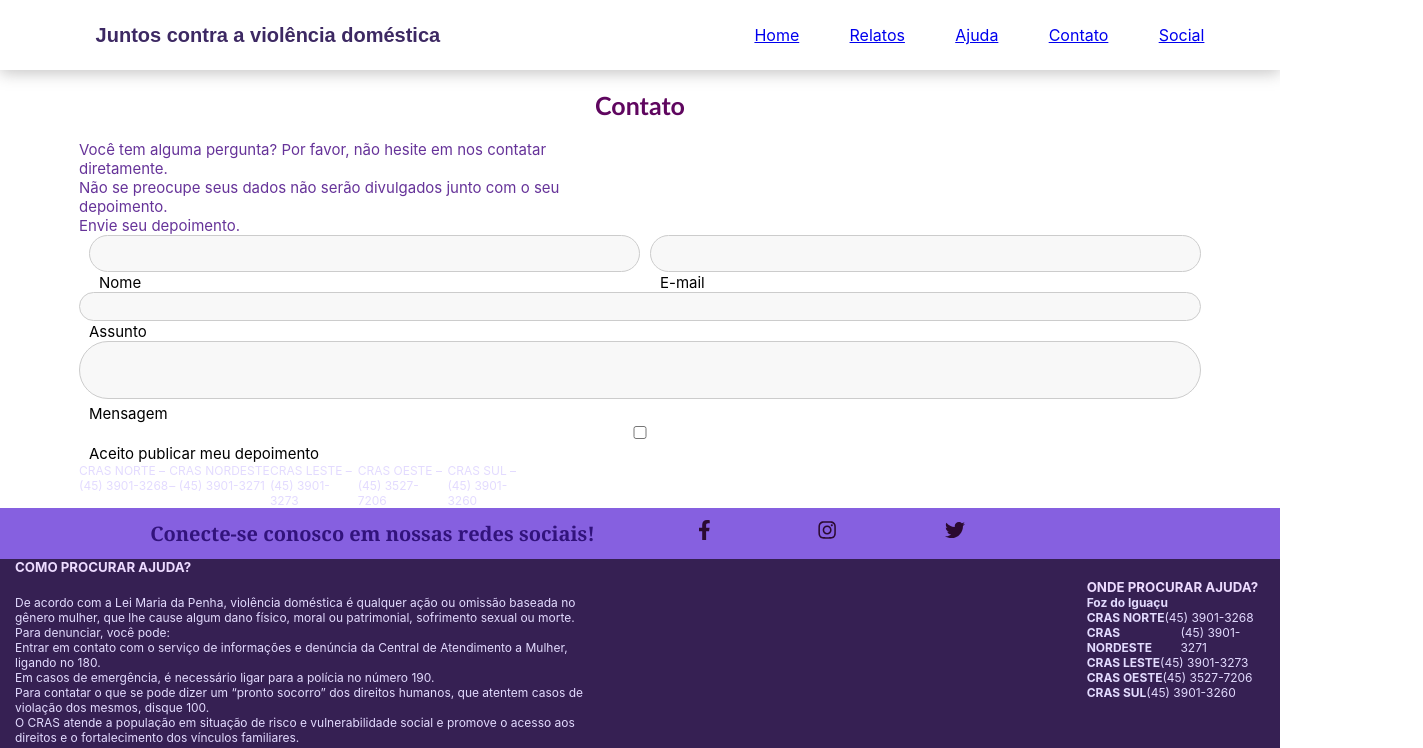
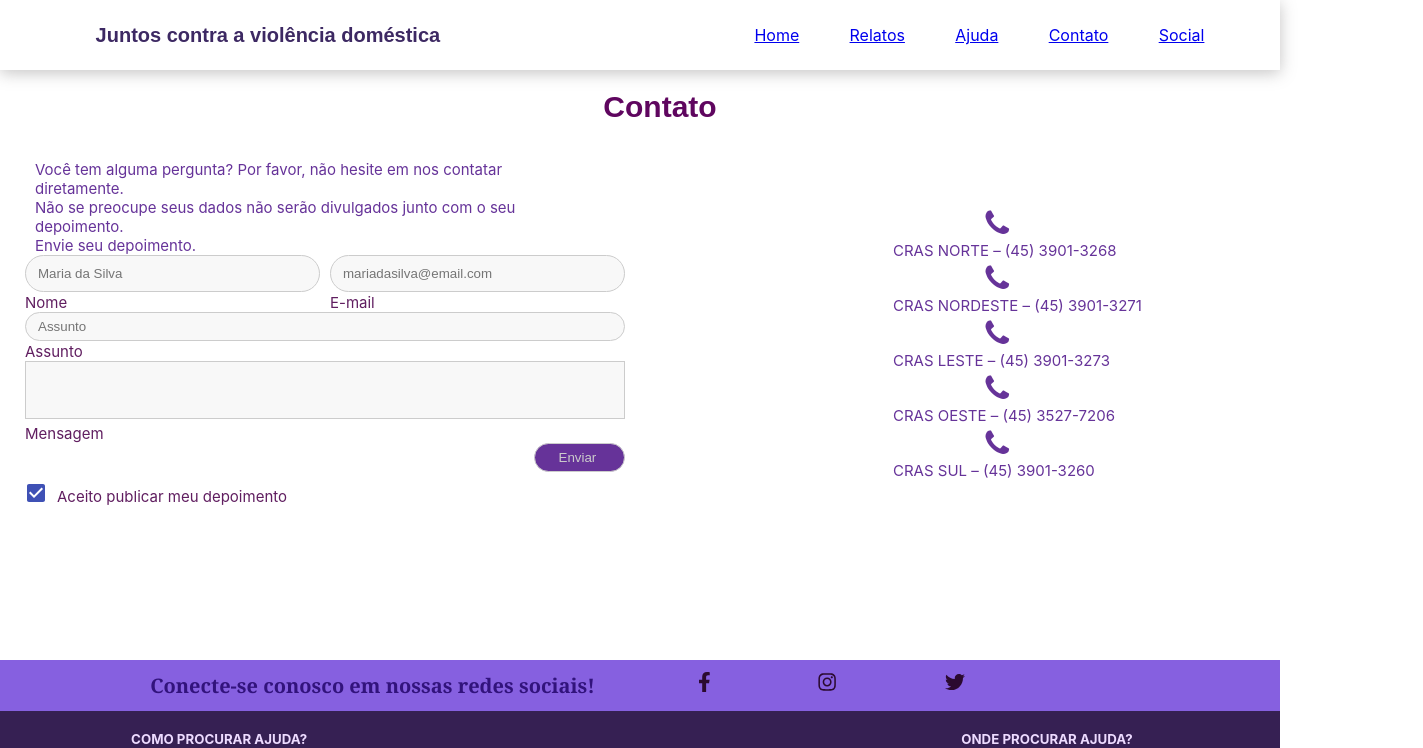
Before and after one commit to uniamerica/CMDM-front, a React (Create React App) app: page /Contatos in a window 1280 px wide. Shown: the top 748 px of the page, 1423 px wide, since content can reach past the window. Built offline with nearby package versions, Linux system fonts and the light colour scheme.

Commit message:
pagina contato primeito commit

```diff
--- a/package.json
+++ b/package.json
@@ -7,10 +7,12 @@
     "@fortawesome/free-brands-svg-icons": "^5.15.1",
     "@fortawesome/free-solid-svg-icons": "^5.15.1",
     "@fortawesome/react-fontawesome": "^0.1.12",
+    "@material-ui/core": "^4.11.1",
     "@testing-library/jest-dom": "^4.2.4",
     "@testing-library/react": "^9.3.2",
     "@testing-library/user-event": "^7.1.2",
     "bootstrap": "^4.5.3",
+    "font-awesome": "^4.7.0",
     "react": "^17.0.1",
     "react-dom": "^17.0.1",
     "react-router": "^5.2.0",
--- /dev/null
+++ b/src/components/Checkbox/checkbox.js
@@ -0,0 +1,20 @@
+import React from 'react';
+import Checkbox from '@material-ui/core/Checkbox';
+
+export default function Checkboxes() {
+  const [checked, setChecked] = React.useState(true);
+
+  const handleChange = (event) => {
+    setChecked(event.target.checked);
+  };
+
+  return (
+    <div>
+      <Checkbox
+        defaultChecked
+        color="primary"
+        inputProps={{ 'aria-label': 'secondary checkbox' }}
+      />
+    </div>
+  );
+}
--- a/src/components/Footer/Footer.css
+++ b/src/components/Footer/Footer.css
@@ -30,7 +30,7 @@ p{
     background-color: rgba(47, 24, 77, 0.966);
 }
 /*containers*/
-.container{
+.container1{
     padding: 20px;
     margin: 0px;
 }
@@ -54,10 +54,6 @@ p{
     text-align: center;
     padding: 1cm;
 }
-
-
-
-
 section{
     margin: 15px;
     width: 15px;
--- a/src/components/Footer/Footer.jsx
+++ b/src/components/Footer/Footer.jsx
@@ -21,7 +21,7 @@ function Footer(){
 
             </div>
             <div className="containers">
-            <div className= "container">
+            <div className= "container1">
                   <h5>COMO PROCURAR AJUDA?</h5><br/>
                   <p>De acordo com a Lei Maria da Penha, violência doméstica é qualquer ação ou omissão baseada no <br/>
                      gênero mulher, que lhe cause algum dano físico, moral ou patrimonial, sofrimento sexual ou morte.<br/>
--- a/src/pages/Contatos.jsx
+++ b/src/pages/Contatos.jsx
@@ -2,67 +2,82 @@ import React from 'react';
 import '../styles/Contatos.css';
 import Header from '../components/Header/Header.jsx';
 import Footer from '../components/Footer/Footer.jsx';
+import '../../node_modules/font-awesome/css/font-awesome.min.css';
+import Checkbox from '../components/Checkbox/checkbox.js';
 
 
 function Contatos() {
 return (
-    <div>
+    <div >
         <Header/>
-        <div className="container">
-            <h1>Contato</h1>
-                <div>
-                    <p className="pe">
+
+            <h1 className="h1">Contato</h1>
+            <div className="principal">
+                <div className="container">
+                    <p className="p">
                         Você tem alguma pergunta? Por favor, não hesite em nos contatar diretamente.<br/>
                         Não se preocupe seus dados não serão divulgados junto com o seu depoimento.<br/>
                         Envie seu depoimento.
                     </p>
-                    <form>
+                    <form action="Mensagem">
+
                         <div className="formulario">
+
                             <div className="form1">
-                                <input type="text" name="name" />
+                                <input type="text" name="name" placeholder="Maria da Silva"/>
                                 <label for="name">Nome</label>
                             </div>
                             <div className="form1">
-                                <input type="mail" name="email" />
+                                <input type="email" name="email" placeholder="mariadasilva@email.com"/>
                                 <label for="email" >E-mail</label>
                             </div>
-                        </div><br/>
+                        </div>
+                        <br/>
                         <div>
-                            <div>
-                                <input type="text" name="subject" />
+                            <div className="form2">
+                                <input type="text" name="subject" placeholder="Assunto"/>
                                 <label for="subject">Assunto</label>
                             </div>
                         </div>
                         <div>
-                            <div>
-                                <textarea className="textarea" type="text" name="message" rows="2"/>
+                            <div className="form2">
+                                <textarea className="mensagem" type="text" name="message" rows="2"/>
                                 <label for="message">Mensagem</label>
                             </div>
                         </div>
+                        <input type="submit" value="Enviar "/>
                         <div>
-                            <div>
-                                <input type="checkbox" name="aceito" />
-                                <label for="checkbox">Aceito publicar meu depoimento</label>
+                            <div className="formulario">
+                                <Checkbox className="check"/>
+                                <label className="check"for="checkbox">Aceito publicar meu depoimento</label>
                             </div>
                         </div>
+
                     </form>
                 </div>
-                <div>
-                    <ul>
+                <div className="telefones">
+                    <ul className="ul">
                         <li>
-                            <p class="mb-0">CRAS NORTE – (45) 3901-3268</p>
+                            <i className="fa fa-phone"></i>
+                            <p className="p"> CRAS NORTE    – (45) 3901-3268 </p>
                         </li>
                         <li>
-                            <p class="mb-0">CRAS NORDESTE – (45) 3901-3271</p>
+                            <i className="fa fa-phone"> </i>
+                            <p className="p">CRAS NORDESTE – (45) 3901-3271</p>
                         </li>
                         <li>
-                            <p class="mb-0">CRAS LESTE – (45) 3901-3273</p>
+                            <i className="fa fa-phone"></i>
+                            <p className="p"> CRAS LESTE    – (45) 3901-3273  </p>
+
                         </li>
                         <li>
-                            <p class="mb-0">CRAS OESTE – (45) 3527-7206</p>
+                            <i className="fa fa-phone"></i>
+                            <p className="p es">CRAS OESTE    – (45) 3527-7206</p>
+
                         </li>
                         <li>
-                            <p class="mb-0">CRAS SUL – (45) 3901-3260</p>
+                            <i className="fa fa-phone"> </i>
+                            <p className="p">CRAS SUL      – (45) 3901-3260</p>
                         </li>
                     </ul>
                 </div>
--- a/src/pages/Social.jsx
+++ b/src/pages/Social.jsx
@@ -47,7 +47,7 @@ return (
       </div>
       <br />
       <div className ="enviar">
-        <textarea placeholder="Enviar Mensagem..." />
+        <textarea className="textarea" placeholder="Enviar Mensagem..." />
         <input type="submit" value="Enviar"/>
       </div>
     </div>
--- a/src/styles/Contatos.css
+++ b/src/styles/Contatos.css
@@ -1,20 +1,57 @@
 .container{
-    width: 90%;
-    height: 90%;
+    width: 50%;
+    height: 500px;
     padding: 20px;
     margin: 0px 105px;
     padding: 0pc 15px;
-    margin: 0 auto;
+    margin-left: 0;
+    flex-direction: column;
 }
-.as{
-    width: 50px;
+.telefones{
+    width: 20%;
+    height: 200px;
+    padding: 0pc 15px;
+    margin-right: 0;
+    flex-direction: column;
+    display: inline;
+}
+.es{
+    text-align: center;
+    padding: initial;
+}
+i{
+    margin-left: 25%;
+    color: rebeccapurple;
+}
+.check{
+    display: flex;
+    flex-direction: column;
+    margin-top: 10px;
+}
+
+.ul {
+    margin-top: 20%;
+    height: 100px;
+    display: flex;
+    flex-direction: column;
+    font-size: 30px;
+    margin-left: 50%;
+}
+.principal{
+    display: flex;
+    flex-direction: row;
+}
+label{
+    padding-top: 10px;
+    padding-bottom: 250px;
+    margin-left: 0;
 }
 .formulario{
     width: 100%;
     height: 37px;
     display: flex;
 }
-textarea {
+.mensagem {
     width: 100%;
     height: 58px;
     padding: 8px 16px;
@@ -25,6 +62,7 @@ textarea {
   }
 .h1{
     width: 100%;
+    height: 50px;
     text-align: center;
     text-decoration-color: #3d2963;
     font-size: 30px;
@@ -32,19 +70,30 @@ textarea {
 }
 .form1{
     width: 50%;
-    padding-left:10px ;
+    padding-left:10px;
+}
+
+.form2{
+    width: 100%;
+    padding-left: 10px;
 }
 label{
     font-size: 15px;
-    padding: 0px 10px 10px;
+    padding-top: 5px;
+    padding-bottom: 5px;
+    color: #601E60;
+}
+.sub{
+    padding-top: 15px;
 }
 
-.pe{
+.p{
     color: rebeccapurple;
     font-size: 15px;
     width: 550px;
+    padding-left: 20px;
 }
-input{
+input[type=text]{
     width: 100%;
     height: 100%;
     padding: 6px 12px;
@@ -52,3 +101,21 @@ input{
     background-color: #f8f8f8;
     border-radius: 50px;
 }
+input[type=email]{
+    width: 100%;
+    height: 100%;
+    padding: 6px 12px;
+    border: 1px solid #ccc;
+    background-color: #f8f8f8;
+    border-radius: 50px;
+}
+input[type=submit]{
+    width: 15%;
+    height: 20%;
+    padding: 6px 12px;
+    border: 1px solid #ccc;
+    background-color: rebeccapurple;
+    border-radius: 50px;
+    margin-left: 85%;
+
+}
--- a/src/styles/Social.css
+++ b/src/styles/Social.css
@@ -63,6 +63,7 @@ input[type=submit]{
   color: #ccc;
   padding: 16px 32px;
   border-radius: 100px;
+  width: 10%;
 }
 .enviar{
 	display: block;
@@ -70,12 +71,10 @@ input[type=submit]{
 	width:100%;
 
 }
-
-
 input[type=submit]:hover{
 	background-color: #9C3CC0;
 }
-textarea {
+.textarea {
   width: 1100px;
   height: 35px;
   padding: 8px 16px;
```
Also changed, not shown: 2 other files (tests, documents, lock files or other folders).
